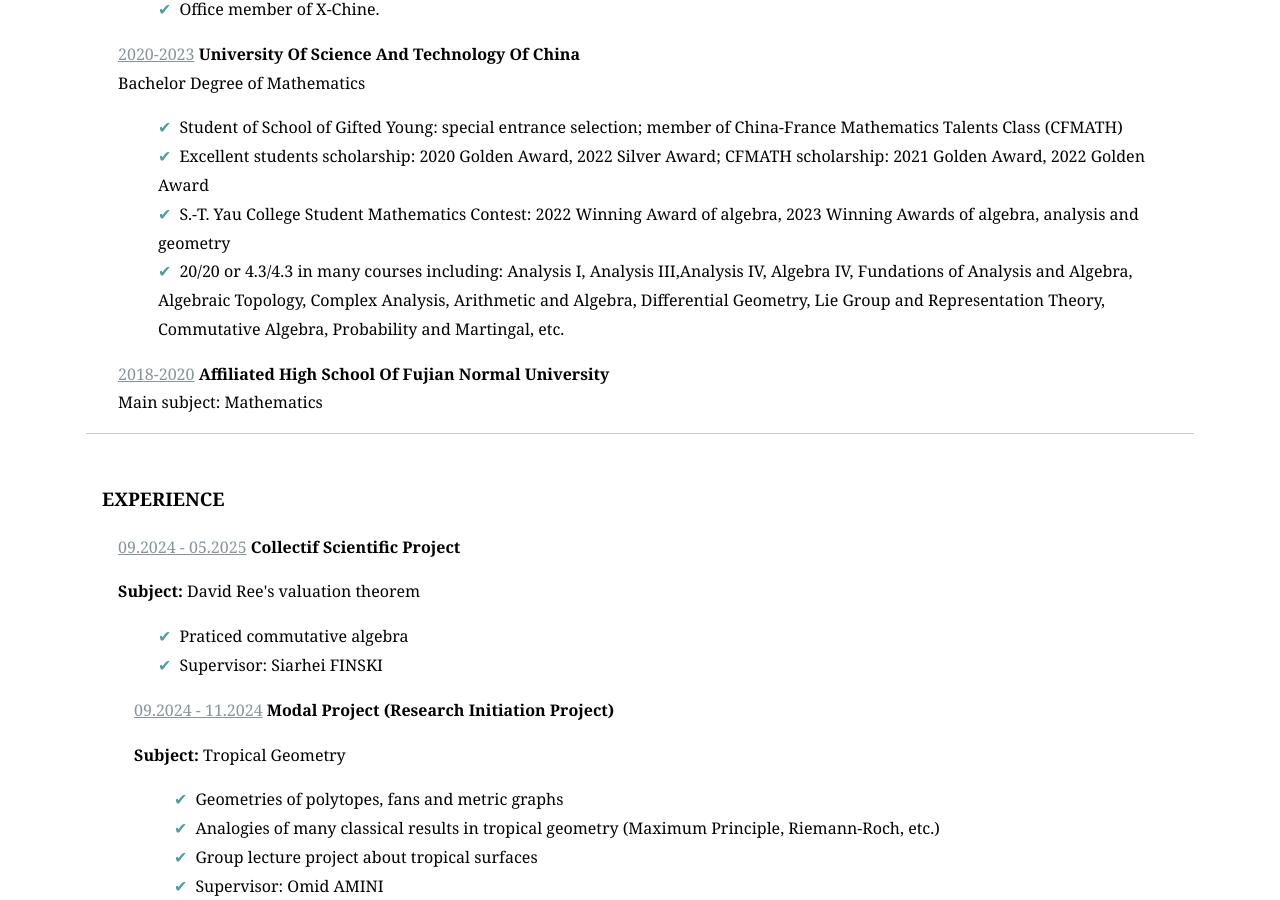
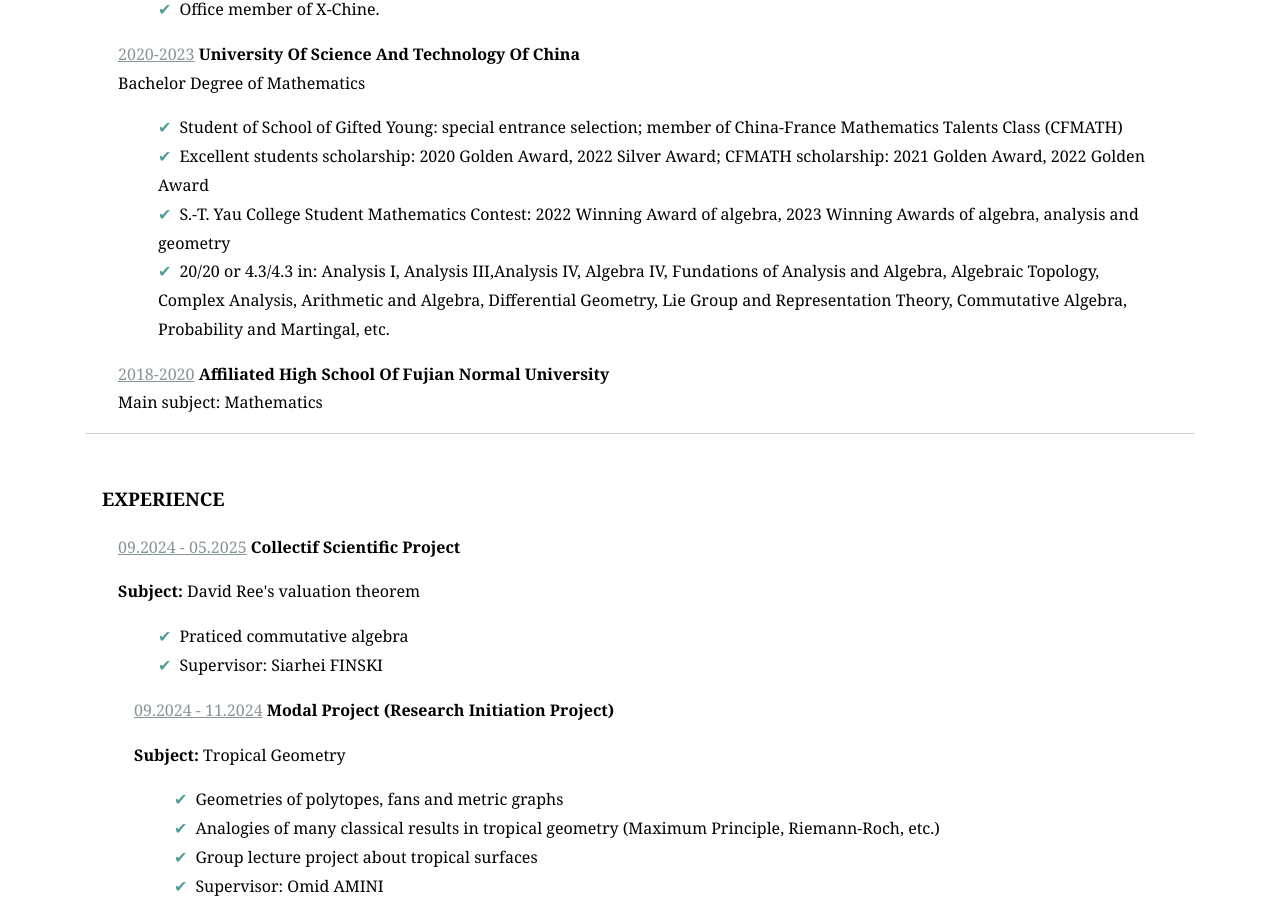
Before and after one commit to XiaoweiYEXavier/XiaoweiYEXavier.github.io, a Jekyll site: the page CV/index.html, which Jekyll copies as it is, in a window 1280 px wide and 900 px high, scrolled down 840 px. Built offline with Jekyll 4.4.1, drawn with Linux system fonts in a browser that asks for light colours; nearby versions of some CDN libraries; some web fonts are replaced.

Commit message:
Refactor course grades list for clarity

```diff
--- a/CV/index.html
+++ b/CV/index.html
@@ -60,7 +60,7 @@
             <li>Excellent students scholarship: 2020 Golden Award, 2022 Silver Award; CFMATH scholarship: 2021 Golden Award, 2022 Golden Award</li>
             <li>S.-T. Yau College Student Mathematics Contest: 2022 Winning Award of algebra,
               2023 Winning Awards of algebra, analysis and geometry</li>
-            <li>20/20 or 4.3/4.3 in many courses including: Analysis I, Analysis III,Analysis IV, Algebra IV,
+            <li>20/20 or 4.3/4.3 in: Analysis I, Analysis III,Analysis IV, Algebra IV,
               Fundations of Analysis and Algebra, Algebraic Topology, Complex Analysis, Arithmetic and Algebra,
               Differential Geometry, Lie Group and Representation Theory, Commutative Algebra, Probability and Martingal, etc.
             </li>
```
